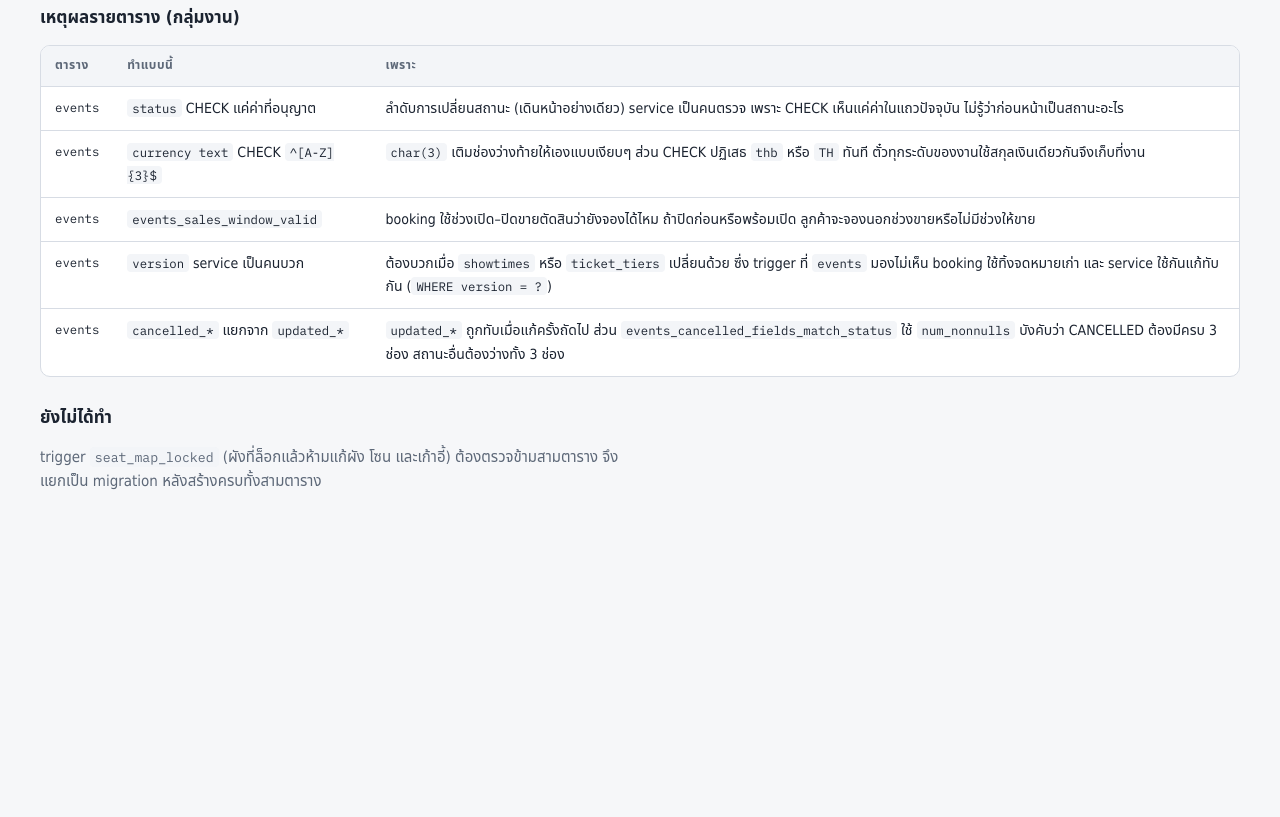
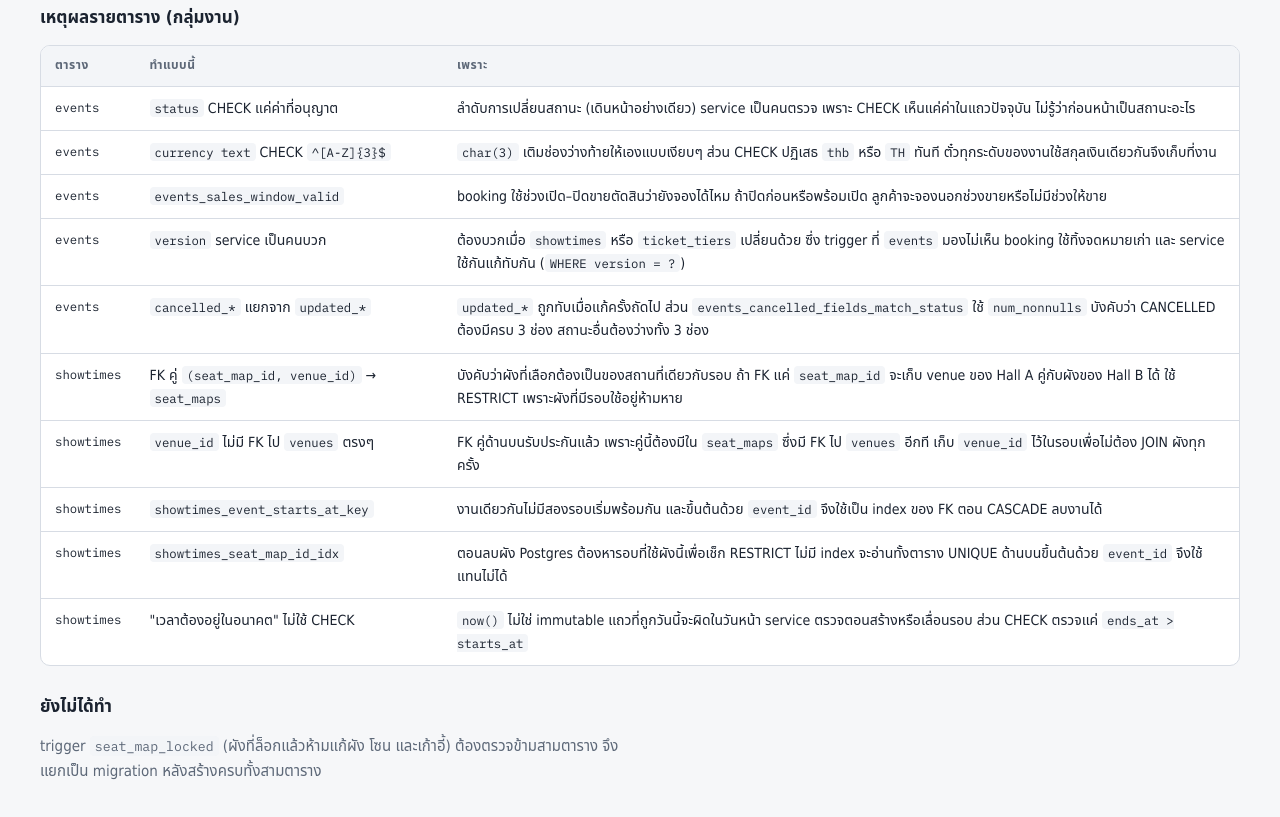
Before and after one commit to coregatekit/microservices-testing-stack, a plain HTML site: page docs/catalog-svc-erd.html in a window 1280 px wide. Shown: the part 7549-8366 px from the top of the page. Before the commit the page ends 8107 px from the top, so only its background shows below. Drawn offline with Linux system fonts and the light colour scheme; a web font is replaced by a local one.

Commit message:
feat: update catalog service ERD with showtimes schema details and constraints

```diff
--- a/docs/catalog-svc-erd.html
+++ b/docs/catalog-svc-erd.html
@@ -1647,7 +1647,7 @@
         <p>
           ส่วนนี้บันทึกว่าทำไม schema ถึงออกมาหน้าตาแบบนี้ สำหรับคนที่จะเขียน migration
           หรือแก้ตารางต่อ กลุ่มสถานที่ทำเป็น migration แล้ว (<code>00001</code>–<code>00005</code>)
-          กลุ่มงานทำแล้วเฉพาะ <code>events</code> (<code>00006</code>)
+          กลุ่มงานทำแล้ว <code>events</code> และ <code>showtimes</code> (<code>00006</code>–<code>00007</code>)
           ส่วนตารางอื่นของกลุ่มงานและ outbox ยังเป็นแบบร่าง
         </p>
 
@@ -1878,6 +1878,31 @@
                 <td class="mono">events</td>
                 <td><code>cancelled_*</code> แยกจาก <code>updated_*</code></td>
                 <td><code>updated_*</code> ถูกทับเมื่อแก้ครั้งถัดไป ส่วน <code>events_cancelled_fields_match_status</code> ใช้ <code>num_nonnulls</code> บังคับว่า CANCELLED ต้องมีครบ 3 ช่อง สถานะอื่นต้องว่างทั้ง 3 ช่อง</td>
+              </tr>
+              <tr>
+                <td class="mono">showtimes</td>
+                <td>FK คู่ <code>(seat_map_id, venue_id)</code> → <code>seat_maps</code></td>
+                <td>บังคับว่าผังที่เลือกต้องเป็นของสถานที่เดียวกับรอบ ถ้า FK แค่ <code>seat_map_id</code> จะเก็บ venue ของ Hall A คู่กับผังของ Hall B ได้ ใช้ RESTRICT เพราะผังที่มีรอบใช้อยู่ห้ามหาย</td>
+              </tr>
+              <tr>
+                <td class="mono">showtimes</td>
+                <td><code>venue_id</code> ไม่มี FK ไป <code>venues</code> ตรงๆ</td>
+                <td>FK คู่ด้านบนรับประกันแล้ว เพราะคู่นี้ต้องมีใน <code>seat_maps</code> ซึ่งมี FK ไป <code>venues</code> อีกที เก็บ <code>venue_id</code> ไว้ในรอบเพื่อไม่ต้อง JOIN ผังทุกครั้ง</td>
+              </tr>
+              <tr>
+                <td class="mono">showtimes</td>
+                <td><code>showtimes_event_starts_at_key</code></td>
+                <td>งานเดียวกันไม่มีสองรอบเริ่มพร้อมกัน และขึ้นต้นด้วย <code>event_id</code> จึงใช้เป็น index ของ FK ตอน CASCADE ลบงานได้</td>
+              </tr>
+              <tr>
+                <td class="mono">showtimes</td>
+                <td><code>showtimes_seat_map_id_idx</code></td>
+                <td>ตอนลบผัง Postgres ต้องหารอบที่ใช้ผังนี้เพื่อเช็ก RESTRICT ไม่มี index จะอ่านทั้งตาราง UNIQUE ด้านบนขึ้นต้นด้วย <code>event_id</code> จึงใช้แทนไม่ได้</td>
+              </tr>
+              <tr>
+                <td class="mono">showtimes</td>
+                <td>"เวลาต้องอยู่ในอนาคต" ไม่ใช้ CHECK</td>
+                <td><code>now()</code> ไม่ใช่ immutable แถวที่ถูกวันนี้จะผิดในวันหน้า service ตรวจตอนสร้างหรือเลื่อนรอบ ส่วน CHECK ตรวจแค่ <code>ends_at &gt; starts_at</code></td>
               </tr>
             </tbody>
           </table>
```
